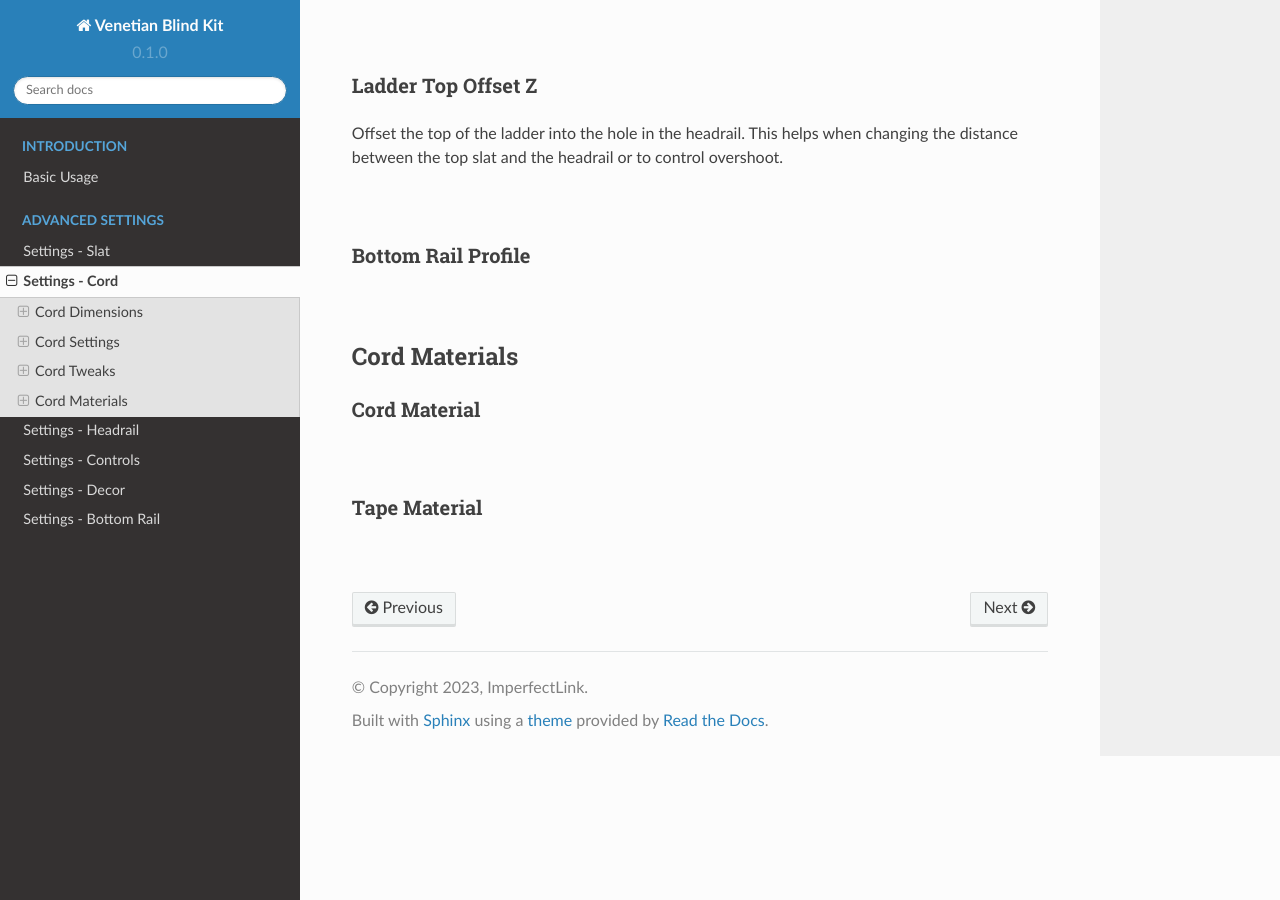
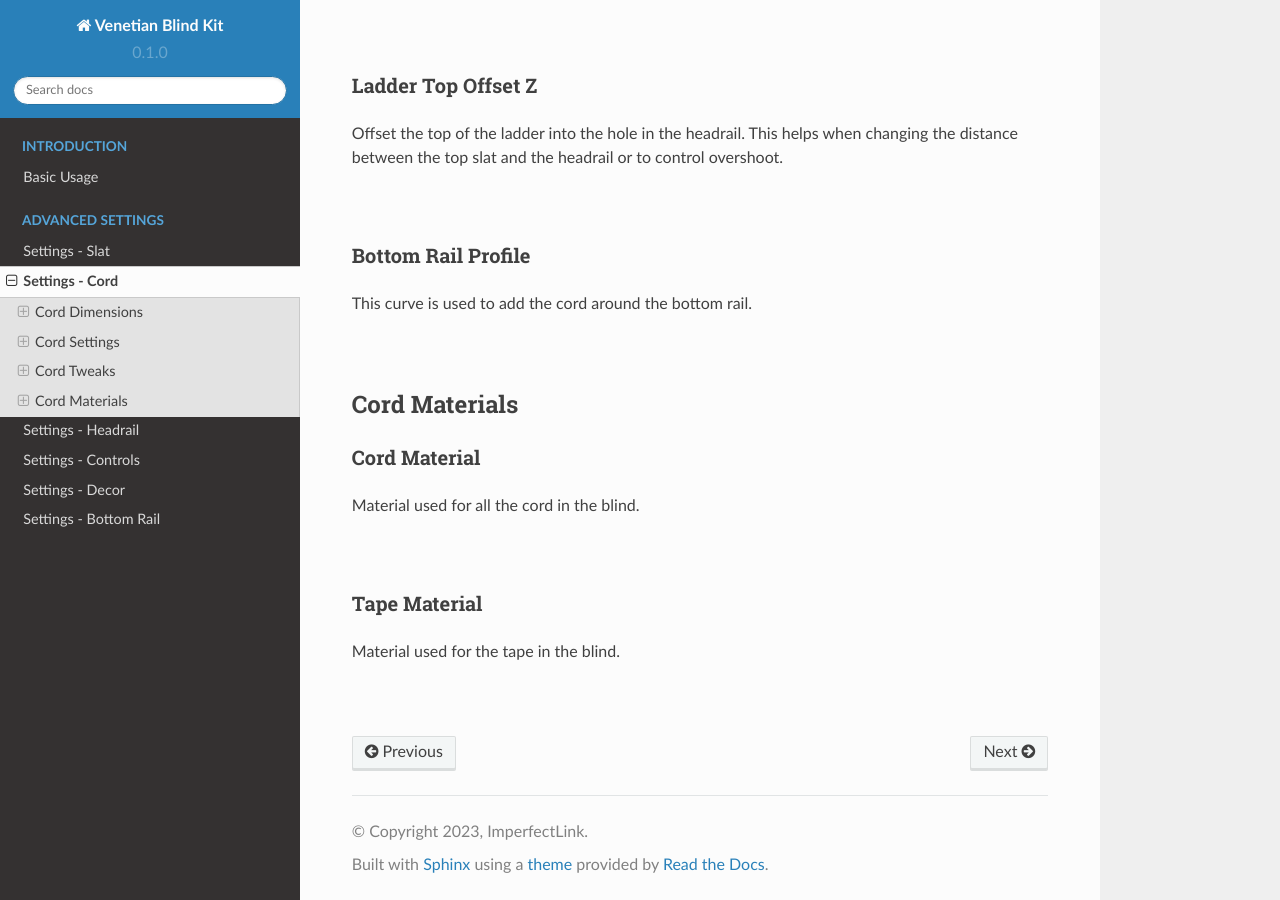
Before and after one commit to imperfectlink/VenetianBlindKit, a Sphinx documentation site: the page built from docs/source/cord.rst, in a window 1280 px wide and 900 px high, scrolled down 5416 px. Built offline with Sphinx 7.4.7 and the Read the Docs theme 2.0.0, drawn with Linux system fonts in a browser that asks for light colours.

Commit message:
Update cord.rst

```diff
--- a/docs/source/cord.rst
+++ b/docs/source/cord.rst
@@ -131,7 +131,7 @@ Offset the top of the ladder into the hole in the headrail. This helps when chan
 Bottom Rail Profile
 ----
 
-
+This curve is used to add the cord around the bottom rail.
 
 |
 
@@ -141,9 +141,13 @@ Cord Materials
 Cord Material
 ----
 
+Material used for all the cord in the blind.
+
 |
 
 Tape Material
 ----
 
+Material used for the tape in the blind.
+
 |
```
